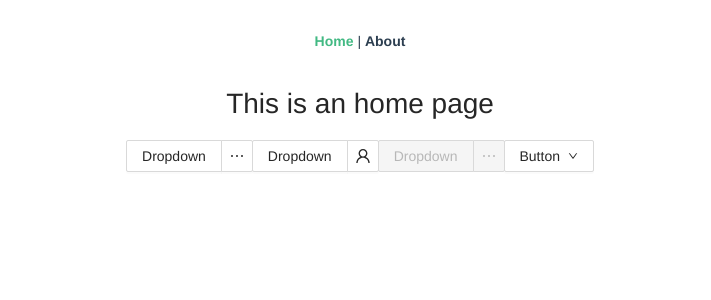
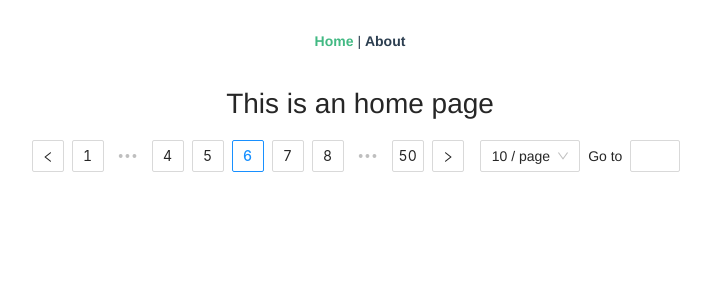
Before and after one commit to owentr1369/vue-antdesign-typescript-learning, a Vue app: page / in a window 1280 px wide. Shown: the top 300 px of the page, without its empty margins (280-991 px from the left). Built offline with nearby package versions, Linux system fonts and the light colour scheme.

Commit message:
antd pagination

```diff
--- /dev/null
+++ b/src/components/antd-pagination.vue
@@ -0,0 +1,17 @@
+<template>
+  <a-pagination
+    v-model:current="current"
+    :total="500"
+    :showQuickJumper="true"
+  />
+</template>
+<script lang="ts">
+import { defineComponent, ref } from "vue";
+export default defineComponent({
+  setup() {
+    return {
+      current: ref(6),
+    };
+  },
+});
+</script>
--- a/src/views/HomeView.vue
+++ b/src/views/HomeView.vue
@@ -1,16 +1,16 @@
 <template>
   <div class="home">
     <h1>This is an home page</h1>
-    <antd-dropdown></antd-dropdown>
+    <antd-pagination></antd-pagination>
   </div>
 </template>
 
 <script lang="ts">
-import AntdDropdown from "@/components/antd-dropdown.vue";
 import { defineComponent } from "vue";
+import AntdPagination from "@/components/antd-pagination.vue";
 
 export default defineComponent({
-  components: { AntdDropdown },
+  components: { AntdPagination },
   name: "HomeView",
 });
 </script>
```
